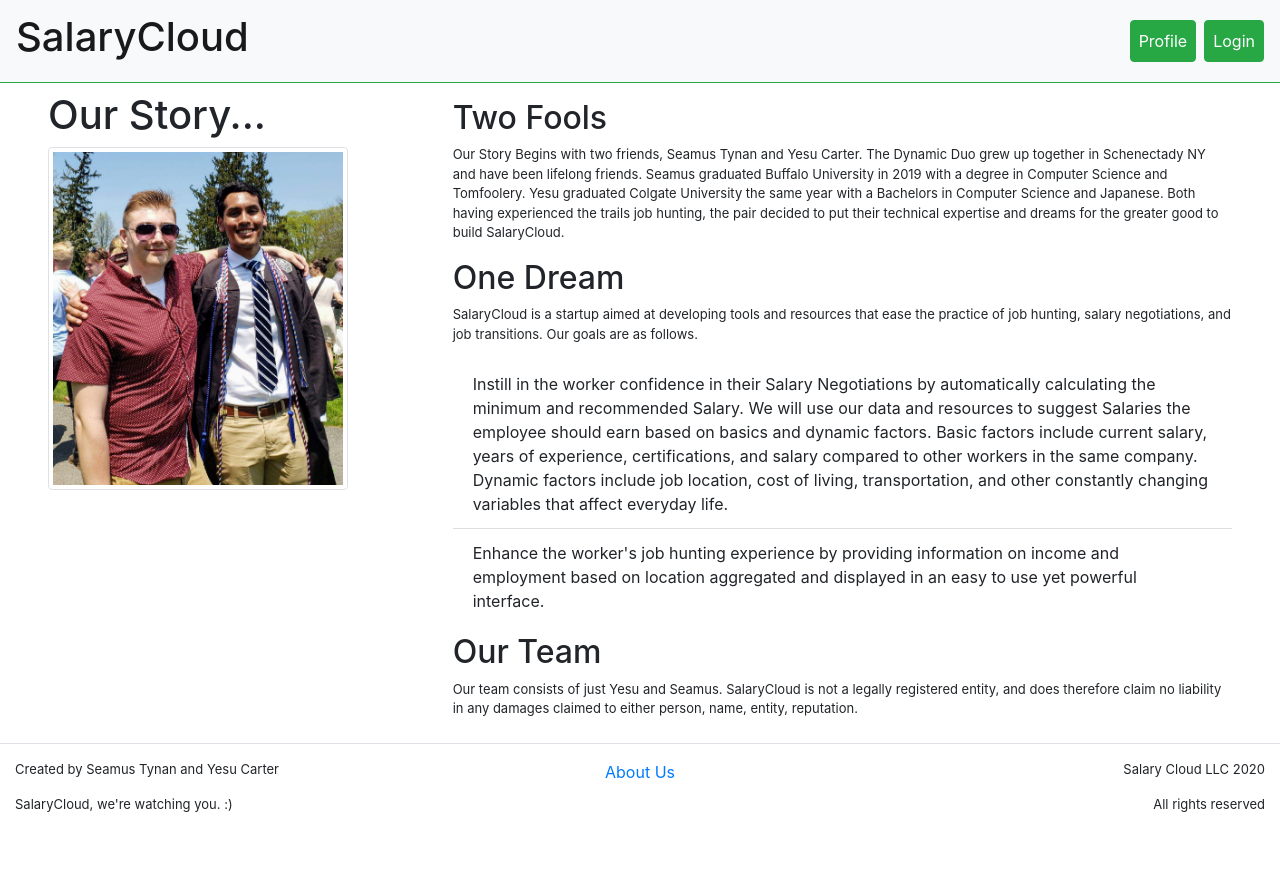
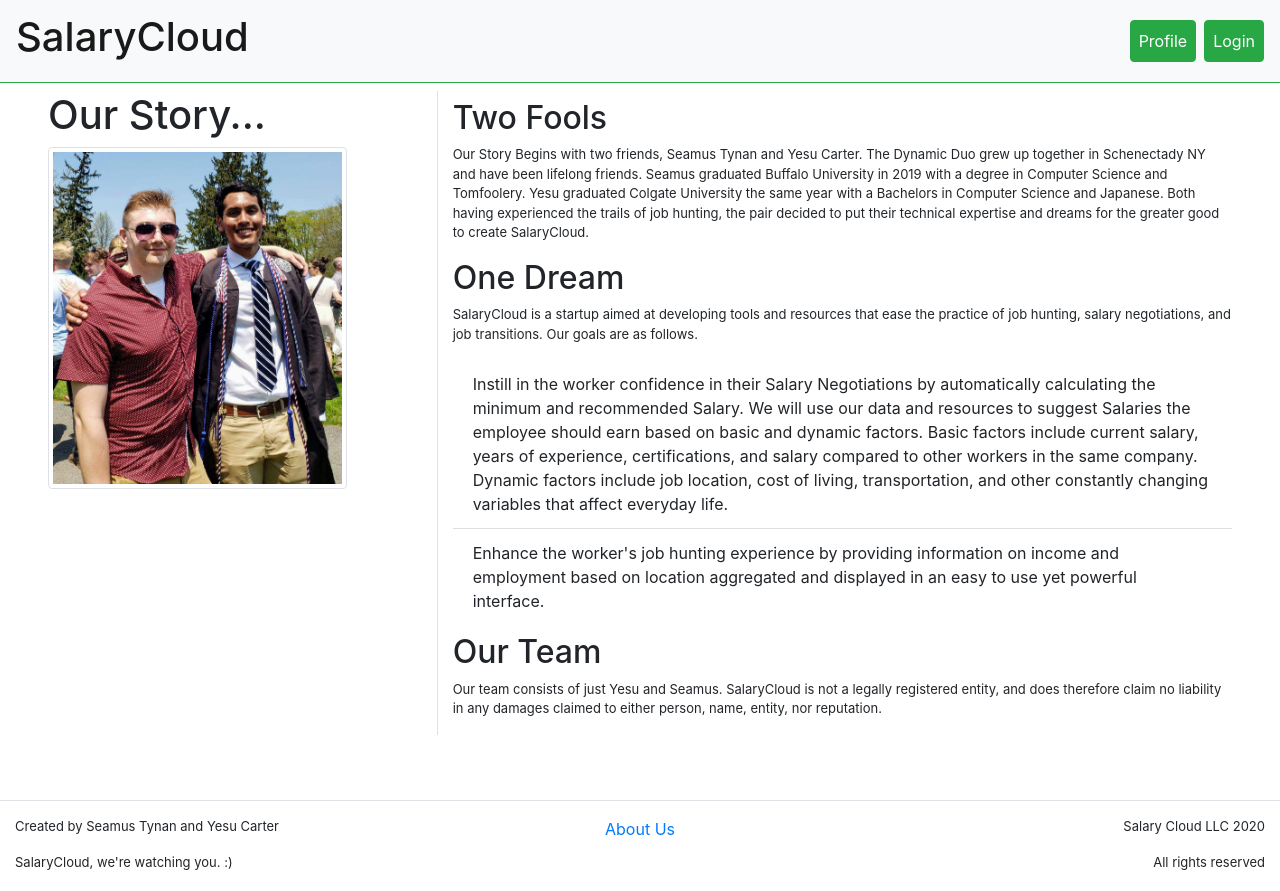
Before and after one commit to stynan27/SalaryCloud, a React (Create React App) app in the folder salary-cloud/: page /About in a window 1280 px wide. Before the commit the page ends 831 px from the top, so only its background shows below. Built offline with nearby package versions, Linux system fonts and the light colour scheme.

Commit message:
made changes to index and footer styling to force footer to bottom

```diff
--- a/salary-cloud/public/index.html
+++ b/salary-cloud/public/index.html
@@ -23,7 +23,7 @@
   </head>
   <body>
     <noscript>You need to enable JavaScript to run this app.</noscript>
-    <div id="root"></div>
+    <div id="root" style="height: inherit"></div>
 
   </body>
 </html>
--- a/salary-cloud/src/App.css
+++ b/salary-cloud/src/App.css
@@ -13,3 +13,10 @@ a {
   color: #333333;
   text-decoration: none;
 }
+
+html, body {
+  height: 100%;
+}
+.App {
+  height: inherit;
+}
--- a/salary-cloud/src/App.js
+++ b/salary-cloud/src/App.js
@@ -27,8 +27,8 @@ class App extends React.Component {
               <Route path='/CreateAccount' exact component={CreateAccountBody}/>
               <Route path='/About' exact component={About}/>
             </Switch>
-          <Footer />
         </div>
+        <Footer />
       </Router>
     );
   }
--- a/salary-cloud/src/components/about/About.js
+++ b/salary-cloud/src/components/about/About.js
@@ -5,9 +5,9 @@ import ListGroup from 'react-bootstrap/ListGroup';
 
 function About() {
   return(
-    <div className="container-fluid mt-2 mb-2 pl-5 pr-5 overflow-auto">
+    <div className="main container-fluid mt-2 mb-2 pl-5 pr-5">
       <div className="row">
-        <div className="col">
+        <div className="col border-right">
           <h1 className="h1"> Our Story... </h1>
           <Image src={"/theBoys.jpg"} alt="theBoys" fluid thumbnail/>
         </div>
@@ -19,9 +19,9 @@ function About() {
             lifelong friends. Seamus graduated Buffalo University in 2019
             with a degree in Computer Science and Tomfoolery. Yesu graduated
             Colgate University the same year with a Bachelors in Computer
-            Science and Japanese. Both having experienced the trails
+            Science and Japanese. Both having experienced the trails of
             job hunting, the pair decided to put their technical expertise and
-            dreams for the greater good to build SalaryCloud.
+            dreams for the greater good to create SalaryCloud.
           </p>
           <h2 className="h2"> One Dream </h2>
           <p>
@@ -34,7 +34,7 @@ function About() {
               Instill in the worker confidence in their Salary Negotiations by
               automatically calculating the minimum and recommended Salary. We
               will use our data and resources to suggest Salaries the employee
-              should earn based on basics and dynamic factors.
+              should earn based on basic and dynamic factors.
               Basic factors include current salary, years of experience,
               certifications, and salary compared to other workers in the same
               company. Dynamic factors include job location, cost of living,
@@ -51,7 +51,8 @@ function About() {
           <p>
             Our team consists of just Yesu and Seamus. SalaryCloud is not a
             legally registered entity, and does therefore claim no liability
-            in any damages claimed to either person, name, entity, reputation.
+            in any damages claimed to either person, name, entity, nor
+            reputation.
           </p>
         </div>
       </div>
--- a/salary-cloud/src/components/about/about.css
+++ b/salary-cloud/src/components/about/about.css
@@ -9,3 +9,7 @@ img {
 .list {
   font-size: medium;
 }
+
+.main {
+  height: inherit;
+}
--- a/salary-cloud/src/components/footer/footer.css
+++ b/salary-cloud/src/components/footer/footer.css
@@ -1,6 +1,5 @@
 footer {
-  border-top: solid;
-  position: static;
+  position: relative;
   bottom: 0;
   padding-top: 1rem;
 }
```
Also changed, not shown: 1 other file (tests, documents, lock files or other folders).
